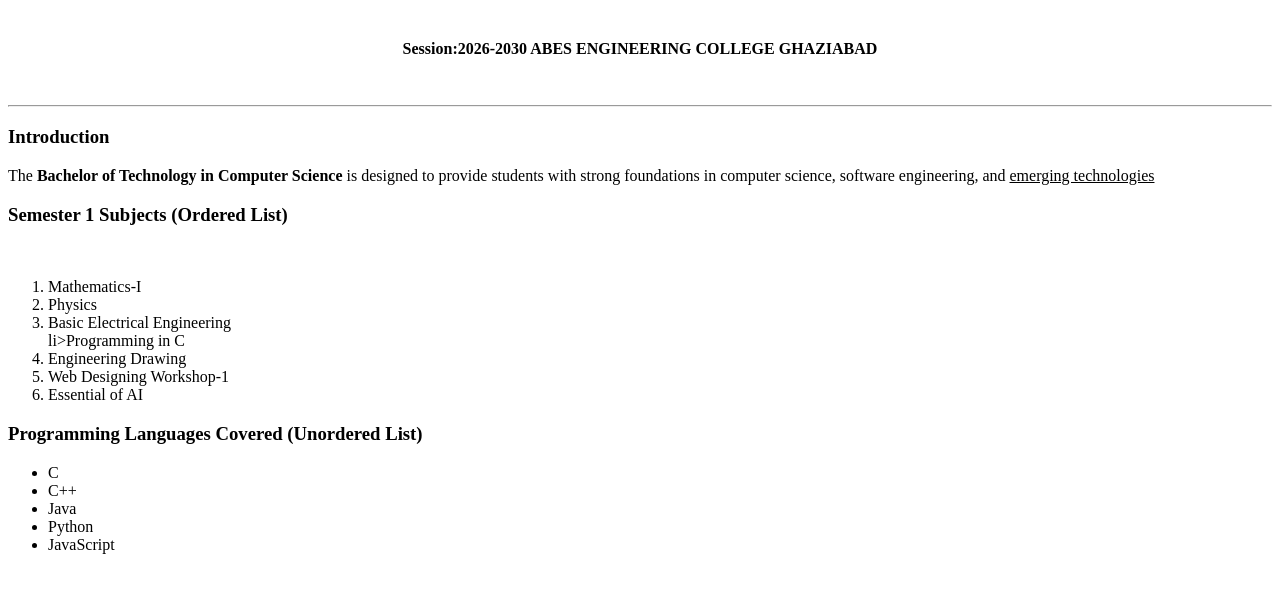
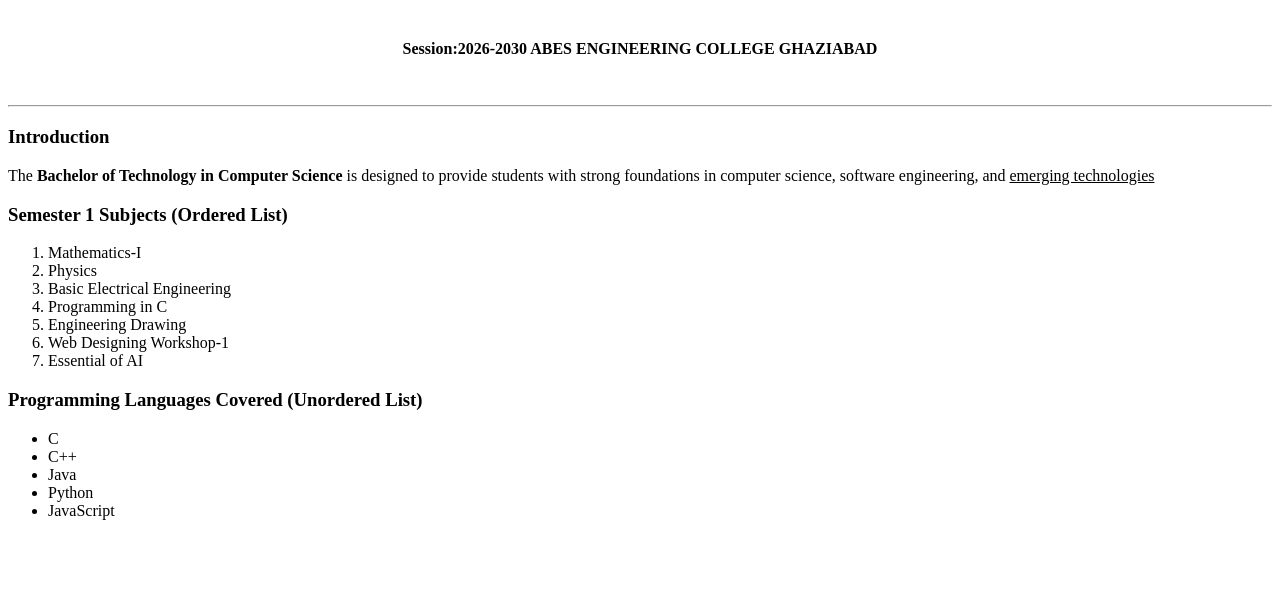
Before and after one commit to MUDITNAYAK/WDW_0407, a plain HTML site: page EXPERIMENT1.html in a window 1280 px wide. Shown: the part 79-672 px from the top of the page. Drawn offline with Linux system fonts and the light colour scheme.

Commit message:
7th commit

```diff
--- a/EXPERIMENT1.html
+++ b/EXPERIMENT1.html
@@ -12,12 +12,12 @@
    <h3>Introduction</h3>
    <p>The <b>Bachelor of Technology in Computer Science</b> is designed to provide students with
 strong foundations in computer science, software engineering, and <u>emerging technologies</u></p>
-    <h3>Semester 1 Subjects (Ordered List)</h3><br>
+    <h3>Semester 1 Subjects (Ordered List)</h3>
     <ol>
         <li>Mathematics-I</li>
         <li>Physics</li>
         <li>Basic Electrical Engineering</li>
-        li>Programming in C</li>
+        <li>Programming in C</li>
         <li>Engineering Drawing</li>
         <li>Web Designing Workshop-1</li>
         <li>Essential of AI</li>
```
